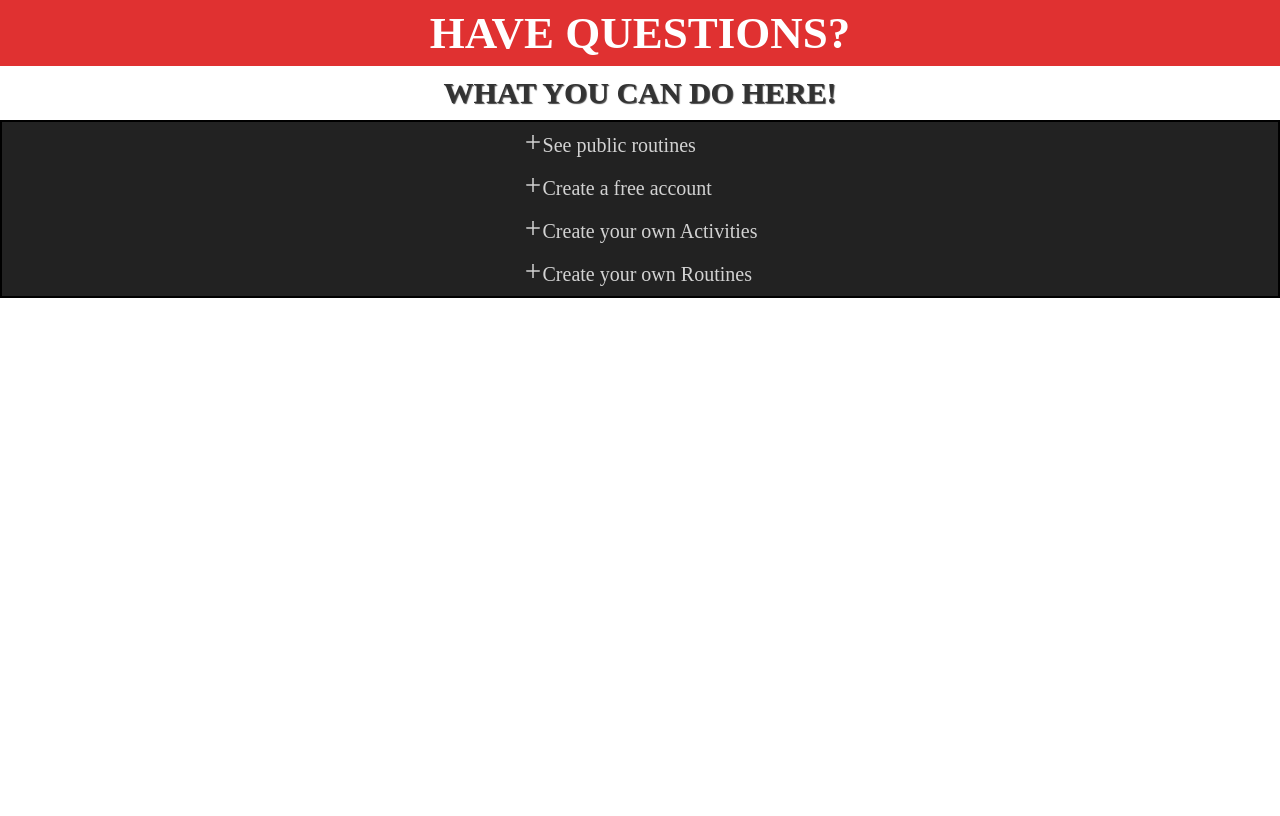
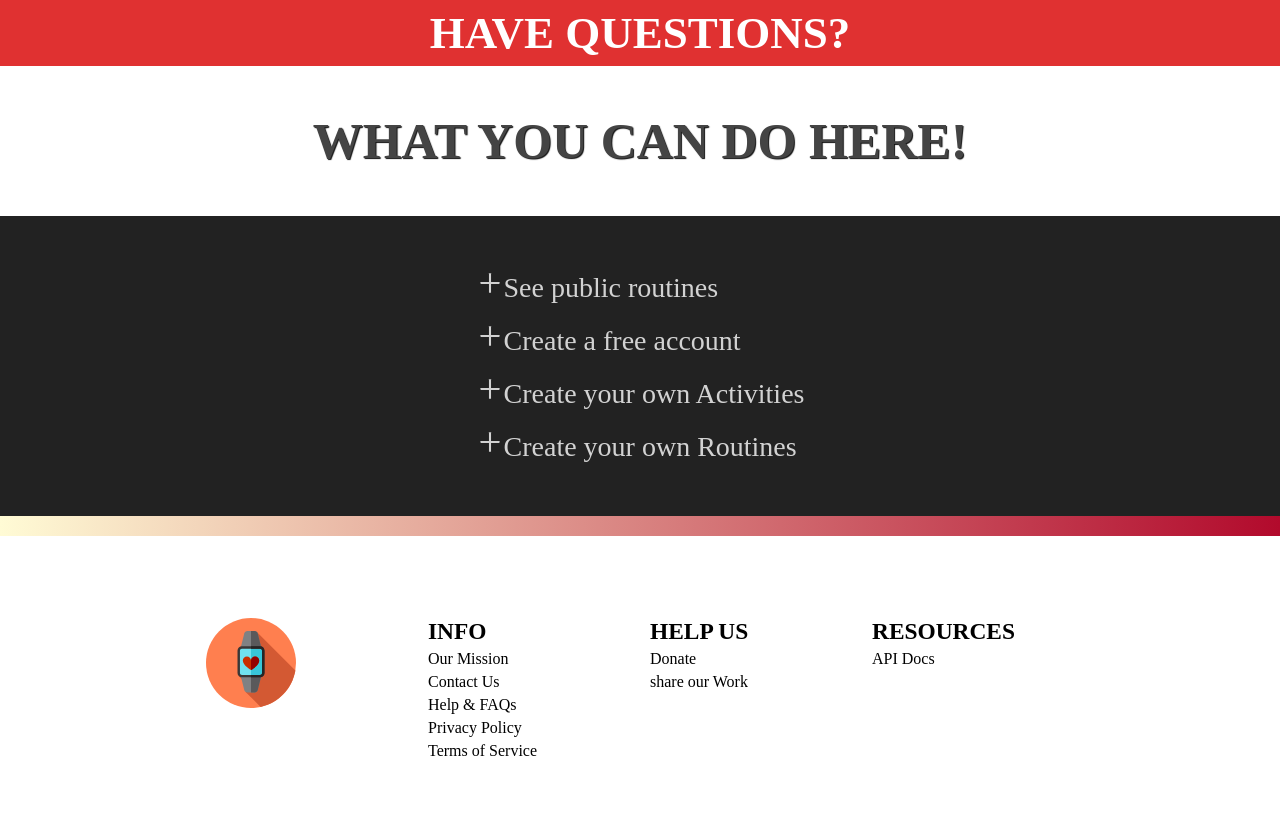
Before and after one commit to yeisonnn/FitnessTrackerReact, a React app: page / in a window 1280 px wide. Shown: the part 800-1616 px from the top of the page. Before the commit the page ends 1098 px from the top, so only its background shows below. Built offline with nearby package versions, Linux system fonts and the light colour scheme; a web font is replaced by a local one.

Commit message:
Home page finished

```diff
--- a/src/components/Home.js
+++ b/src/components/Home.js
@@ -3,6 +3,8 @@ import React, { useState } from 'react';
 import classes from './Home.module.css';
 import Login from './Login';
 import { AiOutlinePlus } from 'react-icons/ai';
+import { AiOutlineCopyright } from 'react-icons/ai';
+import logo from '../images/logo.svg';
 
 const Home = () => {
   const [showLogin, setLogin] = useState(true);
@@ -40,6 +42,7 @@ const Home = () => {
           </div>
         </div>
       </section>
+
       <div className={classes.questions}>
         <h2>Have questions?</h2>
       </div>
@@ -69,6 +72,37 @@ const Home = () => {
           </ul>
         </div>
       </div>
+      <div className={classes.divider}></div>
+      <footer className={classes.footer}>
+        <div className={classes['footer-main']}>
+          <div>
+            <img className={classes['footer-logo']} src={logo} alt="logo" />
+          </div>
+          <div>
+            <h3 className={classes['footer-title']}>info</h3>
+            <ul className={classes['footer-list']}>
+              <li>Our Mission</li>
+              <li>Contact Us</li>
+              <li>Help & FAQs</li>
+              <li>Privacy Policy</li>
+              <li>Terms of Service</li>
+            </ul>
+          </div>
+          <div>
+            <h3 className={classes['footer-title']}>Help us</h3>
+            <ul className={classes['footer-list']}>
+              <li>Donate</li>
+              <li>share our Work</li>
+            </ul>
+          </div>
+          <div>
+            <h3 className={classes['footer-title']}>Resources</h3>
+            <ul className={classes['footer-list']}>
+              <li>API Docs</li>
+            </ul>
+          </div>
+        </div>
+      </footer>
     </>
   );
 };
--- a/src/components/Home.module.css
+++ b/src/components/Home.module.css
@@ -143,6 +143,10 @@
   display: inline-block;
   position: relative;
   transition: all 0.2s;
+  display: inline-block;
+  border: 1px solid #fff;
+  padding: 0.5rem 1rem;
+  position: relative;
 }
 
 .info-list li a:hover {
@@ -151,13 +155,18 @@
 
 .info-list li a::before {
   content: '';
-  width: 5px;
+  width: 3px;
   height: 25px;
   background-color: #fff;
   display: inline-block;
   margin-right: 5px;
   background-color: #e03131;
   opacity: 0;
+  position: absolute;
+  top: 20%;
+  left: 0;
+  margin-left: 3px;
+  margin-right: 3px;
 }
 
 .info-list li a:hover::before {
@@ -188,23 +197,28 @@
 }
 
 .description h4 {
-  color: #333;
+  color: #444;
   padding: 1rem;
   text-align: center;
   text-transform: uppercase;
-  text-shadow: 1px 1px 1px #444;
-  width: 50%;
-  margin: 0 auto;
+  text-shadow: 1px 1px 1px #111;
+  height: 15rem;
+  display: flex;
+  justify-content: center;
+  align-items: center;
+  font-size: 5rem;
 }
 
 .description-list {
-  border: 2px solid #000;
   background-color: #222;
   font-size: 2rem;
   color: #fff;
   padding: 1rem;
   display: flex;
   justify-content: center;
+  height: 30rem;
+
+  margin: 0 auto;
 }
 
 .description-list ul {
@@ -212,13 +226,73 @@
   display: flex;
   flex-direction: column;
   gap: 1.8rem;
+  justify-content: center;
 }
 
 .description-list ul li {
   cursor: pointer;
   opacity: 0.8;
+  font-size: 2.8rem;
 }
 
 .description-list ul li:hover {
   opacity: 2;
 }
+
+.divider {
+  width: 100%;
+  height: 20px;
+  /* background-image: radial-gradient(
+    circle 759px at -6.7% 50%,
+    rgba(80, 131, 73, 1) 0%,
+    rgba(140, 209, 131, 1) 26.2%,
+    rgba(178, 231, 170, 1) 50.6%,
+    rgba(144, 213, 135, 1) 74.1%,
+    rgba(75, 118, 69, 1) 100.3%
+  ); */
+  background-image: linear-gradient(to right, #fffbd5, #b20a2c);
+}
+
+.footer {
+  padding: 2rem;
+  font-family: 'Metamorphous', cursive;
+  font-size: 2rem;
+  margin-top: 3rem;
+
+  height: 25rem;
+  display: flex;
+  justify-content: center;
+  align-items: center;
+}
+
+.footer-main {
+  display: grid;
+  grid-template-columns: repeat(4, 1fr);
+  width: 70%;
+  margin: 0 auto;
+  column-gap: 2rem;
+}
+
+.footer-logo {
+  width: 90px;
+  height: 90px;
+}
+
+.footer-title {
+  text-transform: uppercase;
+  font-weight: bold;
+}
+
+.footer-list {
+  list-style: none;
+  font-size: 1.6rem;
+}
+
+.footer-list li {
+  margin: 0.5rem 0;
+  cursor: pointer;
+}
+
+.footer-copyright {
+  font-size: 1rem;
+}
--- a/src/components/Layout.js
+++ b/src/components/Layout.js
@@ -1,5 +1,6 @@
 import classes from './Layout.module.css';
 import Navbar from './Navbar';
+import logo from '../images/logo.svg';
 
 const Layout = (props) => {
   return (
@@ -8,6 +9,7 @@ const Layout = (props) => {
         <h3>
           Fitness <span>TRACKER</span>
         </h3>
+        <img className={classes.logo} src={logo} alt="logo" />
       </div>
       <div className={classes['layout-body']}>
         <Navbar />
--- a/src/components/Layout.module.css
+++ b/src/components/Layout.module.css
@@ -1,10 +1,16 @@
 @import url('https://fonts.googleapis.com/css2?family=Metamorphous&display=swap');
+
+.logo {
+  width: 50px;
+  height: 50px;
+  margin-left: 2rem;
+}
 
 .layout-main {
   width: 100%;
   font-family: 'Metamorphous', cursive;
   display: grid;
-  grid-template-rows: 10vh 90vh;
+  grid-template-rows: 13vh 77vh;
 }
 
 .layout-header {
```
Also changed, not shown: src/images/logo.svg (added).
